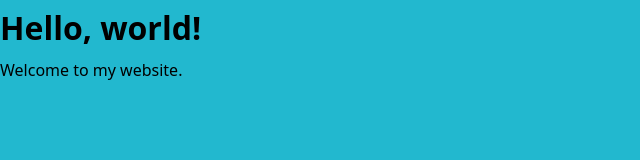
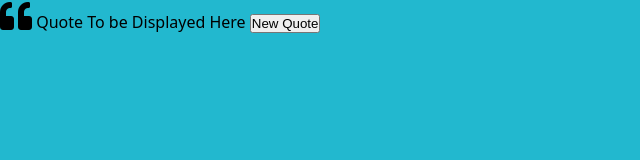
Before and after one commit to uhaq105/Message-Generator, a plain HTML site: page index.html in a window 1280 px wide. Shown: the whole page, without its empty margins (0-640 px from the left). Drawn offline with Linux system fonts and the light colour scheme.

Commit message:
Add files via upload

```diff
--- a/index.html
+++ b/index.html
@@ -4,10 +4,28 @@
     <meta charset="UTF-8" />
     <title>My Website</title>
     <link rel="stylesheet" href="style.css" />
+    <link
+      rel="stylesheet"
+      href="https://use.fontawesome.com/releases/v5.8.1/css/all.css"
+      integrity="sha384-50oBUHEmvpQ+1lW4y57PTFmhCaXp0ML5d60M1M7uH2+nqUivzIebhndOJK28anvf"
+      crossorigin="anonymous"
+    />
   </head>
   <body>
-    <h1>Hello, world!</h1>
-    <p>Welcome to my website.</p>
+    <div class="container">
+      <!-- Quote Box -->
+      <div class="block text-center">
+        <span class="quote">
+          <!-- Hyphen is Displayed  -->
+          <i class="fas fa-2x fa-quote-left"></i>
+
+          <!-- Quote Text -->
+          <span id="mySpan" class="text"> Quote To be Displayed Here </span>
+        </span>
+        <!-- Button -->
+        <button id="myBtn" class="new-quote btn btn-default">New Quote</button>
+      </div>
+    </div>
 
     <script src="script.js"></script>
   </body>
```
